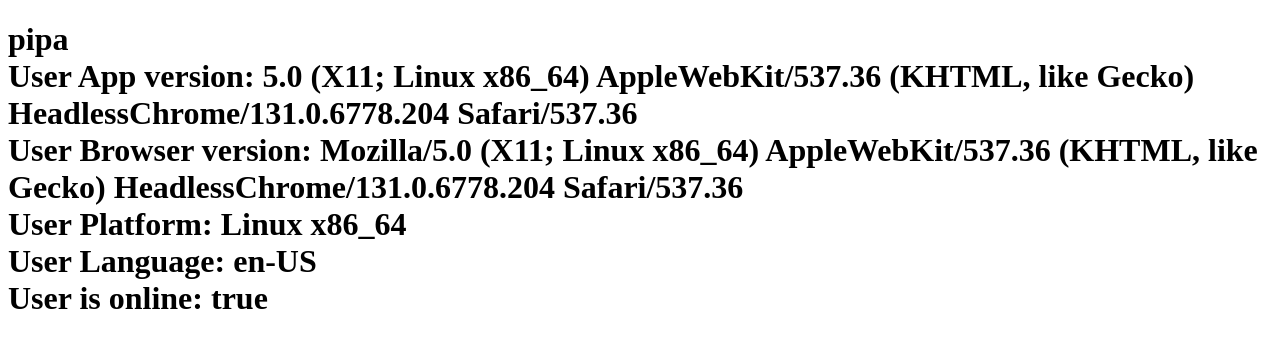
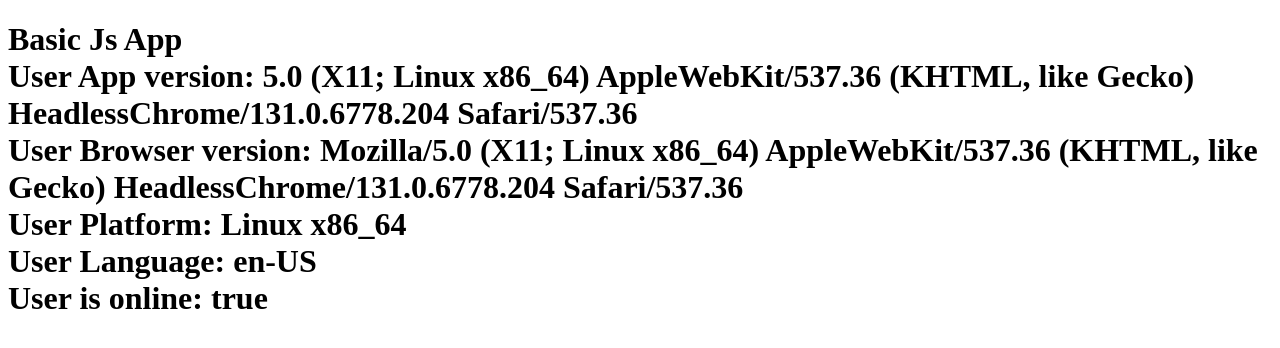
Before and after one commit to NasimMora/projects, a website with bundled scripts: page index.html in a window 1280 px wide. Built offline with nearby package versions, Linux system fonts and the light colour scheme.

Commit message:
Added support for nodejs server

```diff
--- a/index.html
+++ b/index.html
@@ -7,7 +7,7 @@
     <title>Document</title>
   </head>
   <body>
-    <h1 class="head">pipa</h1>
+    <h1 class="head">Basic Js App</h1>
   </body>
 
   <script defer type="module" src="./script.js"></script>
--- /dev/null
+++ b/package.json
@@ -0,0 +1,5 @@
+{
+  "dependencies": {
+    "serve": "^14.2.0"
+  }
+}
```
Also changed, not shown: README.md, 1 other file.
